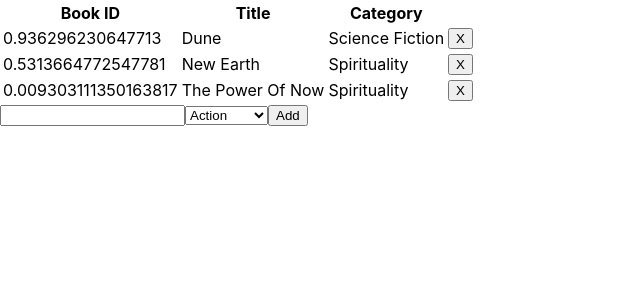
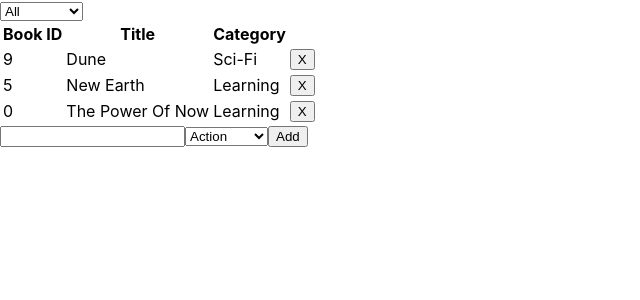
Before and after one commit to AbdelrhmanAmin/Bookstore, a React (Create React App) app: page / in a window 1280 px wide. Shown: the top 300 px of the page, without its empty margins (0-640 px from the left). Built offline with nearby package versions, Linux system fonts and the light colour scheme.

Commit message:
Add category filter

```diff
--- a/src/actions/index.js
+++ b/src/actions/index.js
@@ -7,3 +7,8 @@ export const removeBook = (book) => ({
   type: 'REMOVE_BOOK',
   book,
 });
+
+export const filter = (category) => ({
+  type: 'CHANGE_FILTER',
+  category,
+});
--- a/src/App.js
+++ b/src/components/App.js
@@ -1,5 +1,5 @@
-import BooksForm from './containers/BooksForm';
-import BooksList from './containers/BooksList';
+import BooksForm from '../containers/BooksForm';
+import BooksList from '../containers/BooksList';
 
 function App() {
   return (
--- /dev/null
+++ b/src/components/CategoryFilter.js
@@ -0,0 +1,47 @@
+/* eslint-disable react/prop-types */
+// import PropTypes from 'prop-types';
+// import { useSelector } from 'react-redux';
+import { connect } from 'react-redux';
+
+const CategoryFilter = (props) => {
+  const categories = [
+    'All',
+    'Action',
+    'Biography',
+    'History',
+    'Horror',
+    'Kids',
+    'Learning',
+    'Sci-Fi',
+  ];
+  return (
+    <form>
+      <select
+        id="category"
+        name="category"
+        onChange={(e) => {
+          props.handleFilterChange(e.target.value);
+        }}
+      >
+        {categories.map((category) => (
+          <option
+            key={category}
+            value={category}
+          >
+            {category}
+          </option>
+        ))}
+      </select>
+    </form>
+  );
+};
+
+// CategoryFilter.propTypes = {
+//   handleFilterChange: PropTypes.func.isRequired,
+// };
+
+const mapStateToProps = (state) => ({
+  filter: state.filter,
+});
+
+export default connect(mapStateToProps, null)(CategoryFilter);
--- a/src/containers/BooksList.js
+++ b/src/containers/BooksList.js
@@ -1,15 +1,33 @@
 import PropTypes from 'prop-types';
 import { connect } from 'react-redux';
 import Book from '../components/Book';
-import { removeBook } from '../actions/index';
+import { removeBook, filter } from '../actions/index';
+import CategoryFilter from '../components/CategoryFilter';
 
 const BooksList = (props) => {
   const handleRemoveBook = (book) => {
     const { removeBook } = props;
     removeBook(book);
   };
-  const { books } = props;
+  const handleFilterChange = (category) => {
+    const { filterBook } = props;
+    filterBook(category);
+  };
+  const filterBooks = (filter, books) => (
+    filter === '' ? books
+      : books.filter((book) => book.category === filter));
+  const { books, filter } = props;
+  const filteredBooks = filterBooks(filter, books);
+  const bookList = filteredBooks.map((book) => (
+    <Book
+      book={book}
+      handleRemoveBook={handleRemoveBook}
+      key={Math.random()}
+    />
+  ));
   return (
+    <div>
+      <CategoryFilter handleFilterChange={handleFilterChange} />
       <table>
         <thead>
           <tr>
@@ -18,32 +36,34 @@ const BooksList = (props) => {
             <th>Category</th>
           </tr>
         </thead>
-      <tbody>
-        {books.map((book) => (
-          <Book
-            key={Math.random()}
-            book={book}
-            handleRemoveBook={handleRemoveBook}
-          />
-        ))}
-      </tbody>
+        {bookList}
+        <tbody />
       </table>
+    </div>
   );
 };
 
 BooksList.propTypes = {
   books: PropTypes.arrayOf(PropTypes.object).isRequired,
+  filter: PropTypes.string,
   removeBook: PropTypes.func.isRequired,
+  filterBook: PropTypes.func.isRequired,
 };
-
+BooksList.defaultProps = {
+  filter: '',
+};
 const mapStateToProps = (state) => ({
   books: state.books,
+  filter: state.filter,
 });
 
 const mapDispatchToProps = (dispatch) => ({
   removeBook: (book) => {
     dispatch(removeBook(book));
   },
+  filterBook: (category) => {
+    dispatch(filter(category));
+  },
 });
 
 export default connect(mapStateToProps, mapDispatchToProps)(BooksList);
--- a/src/index.js
+++ b/src/index.js
@@ -3,27 +3,28 @@ import ReactDOM from 'react-dom';
 import './index.css';
 import { Provider } from 'react-redux';
 import { createStore } from 'redux';
-import App from './App';
+import App from './components/App';
 import rootReducer from './reducers/index';
 
 const initalState = {
   books: [
     {
-      id: Math.random(),
+      id: Math.round(Math.random() * 10),
       title: 'Dune',
-      category: 'Science Fiction',
+      category: 'Sci-Fi',
     },
     {
-      id: Math.random(),
+      id: Math.round(Math.random() * 10),
       title: 'New Earth',
-      category: 'Spirituality',
+      category: 'Learning',
     },
     {
-      id: Math.random(),
+      id: Math.round(Math.random() * 10),
       title: 'The Power Of Now',
-      category: 'Spirituality',
+      category: 'Learning',
     },
   ],
+  filter: '',
 };
 const store = createStore(rootReducer, initalState);
 
--- /dev/null
+++ b/src/reducers/filter.js
@@ -0,0 +1,8 @@
+const filter = (state = { filter: 'All' }, action) => {
+  if (action.type === 'CHANGE_FILTER') {
+    const newFilter = action.category === 'All' ? '' : action.category;
+    return newFilter;
+  }
+  return state;
+};
+export default filter;
--- a/src/reducers/index.js
+++ b/src/reducers/index.js
@@ -1,6 +1,7 @@
 import { combineReducers } from 'redux';
 import booksReducer from './books';
+import filter from './filter';
 
-const rootReducer = combineReducers({ books: booksReducer });
+const rootReducer = combineReducers({ books: booksReducer, filter });
 
 export default rootReducer;
```
Lines whose indentation alone changed are shown as unchanged.
